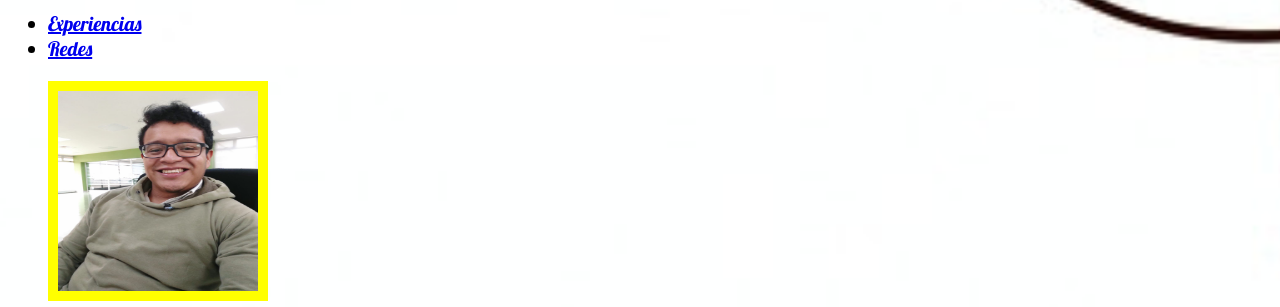
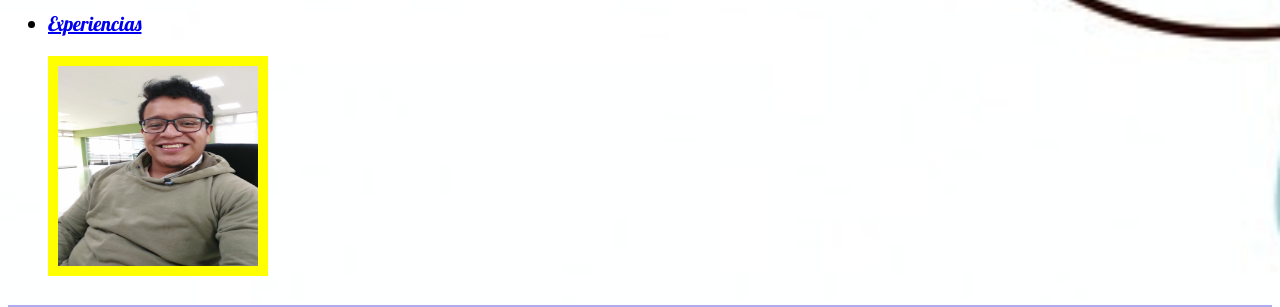
Before and after one commit to kevin12600/Mi-portafolio, a plain HTML site: page index.html in a window 1280 px wide. Shown: the part 93-400 px from the top of the page. Drawn offline with Linux system fonts and the light colour scheme.

Commit message:
modifique link redes

```diff
--- a/index.html
+++ b/index.html
@@ -18,8 +18,6 @@
         <nav>
           <ul>
               <li> <a href="#experience">Experiencias</a></li>
-              <li> <a href="file:///C:/Users/DELL%20LATITUDE%205401/Desktop/visual%20estudio%20code/index.html" target="_blank">Redes</a></li>
-
           </ul>
         </nav>
      </header>
```
